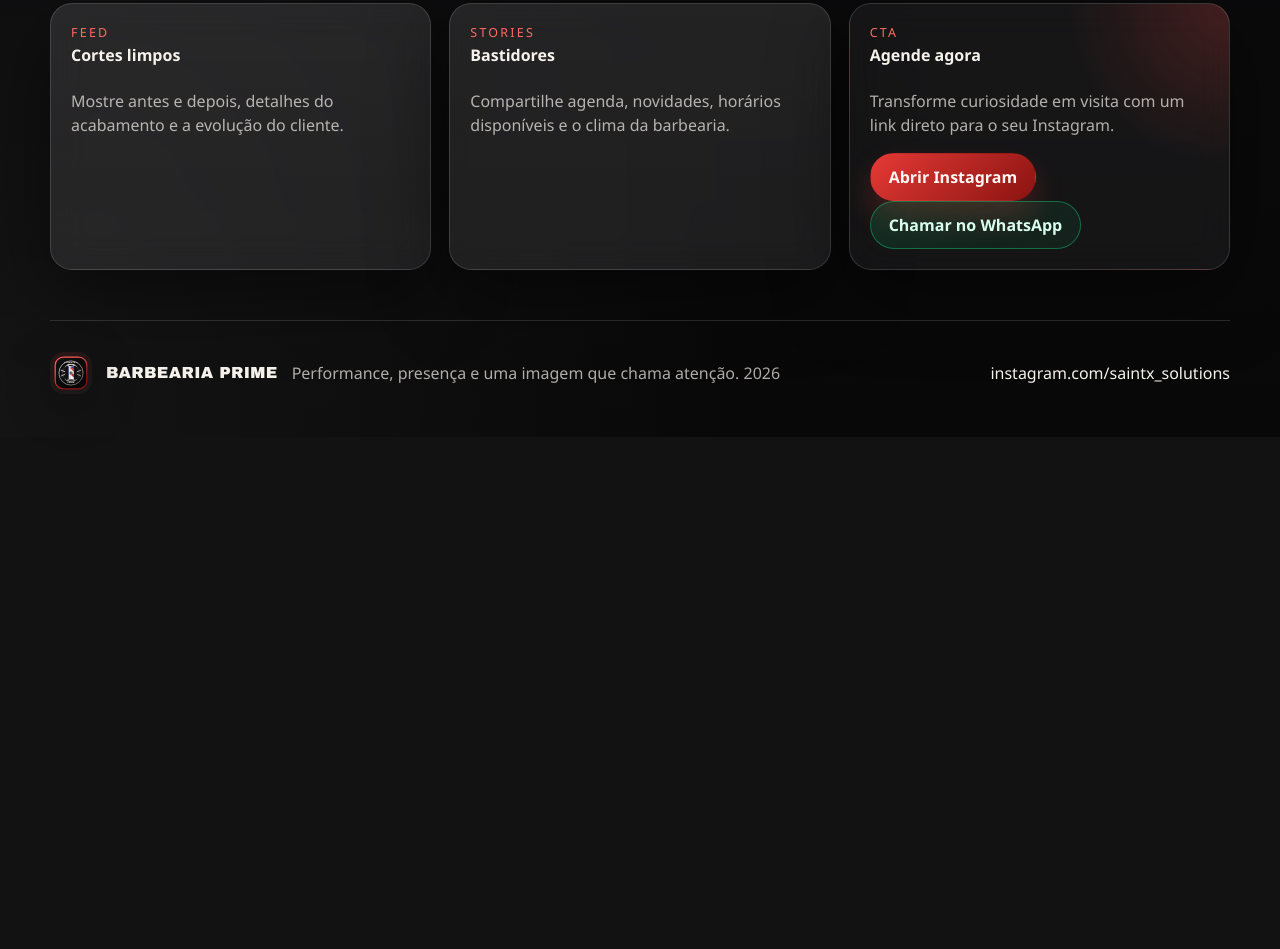
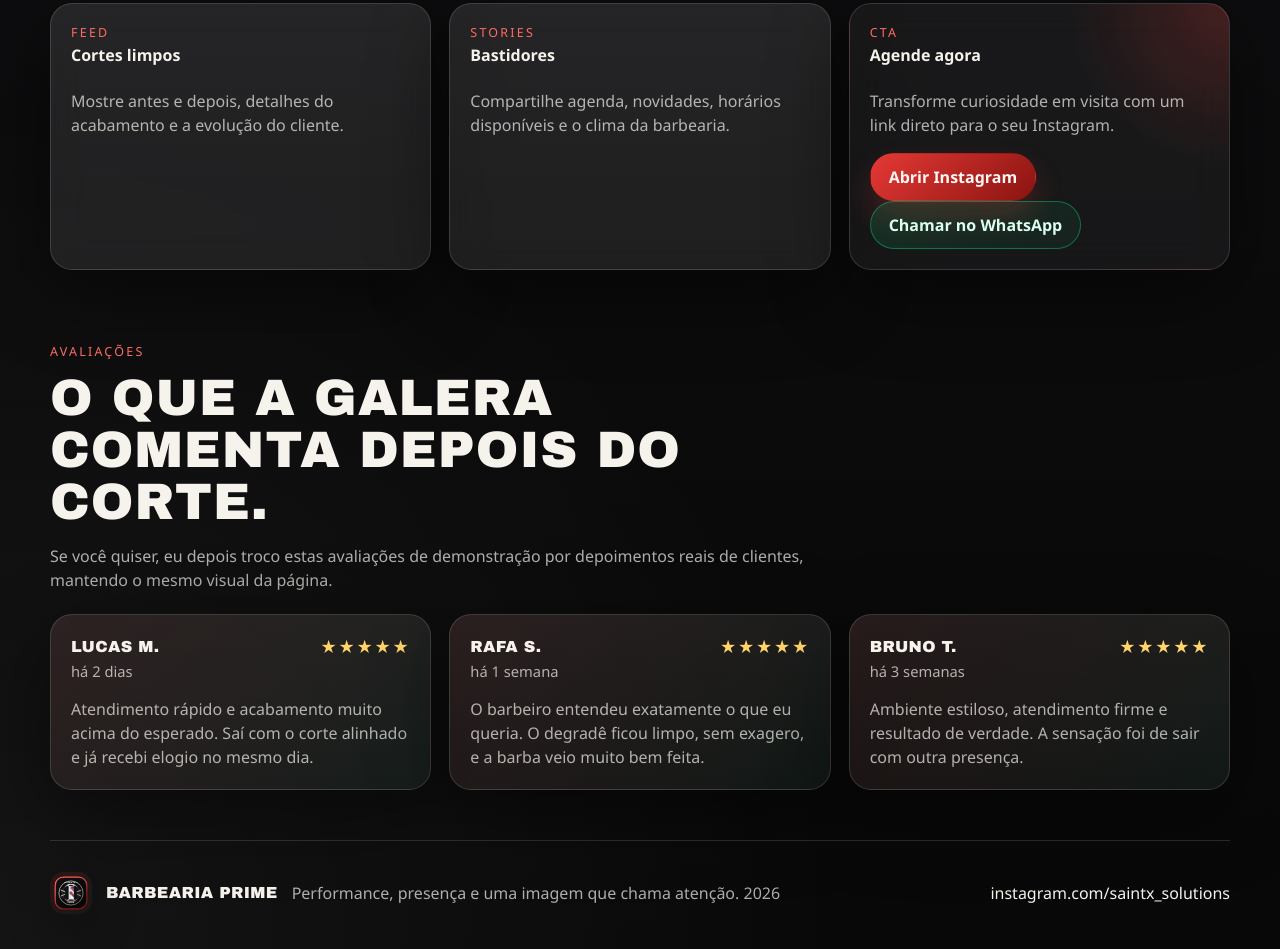
Before and after one commit to SaintXSolutions/Barbearia-landingpages, a plain HTML site: page index.html in a window 1280 px wide. Shown: the part 2712-3661 px from the top of the page. Before the commit the page ends 3149 px from the top, so only its background shows below. Drawn offline with Linux system fonts and the light colour scheme.

Commit message:
Atualiza o site

```diff
--- a/index.html
+++ b/index.html
@@ -197,6 +197,61 @@
             </article>
           </div>
         </section>
+
+        <section class="content-section reveal" id="avaliacoes">
+          <div class="section-heading">
+            <span class="section-kicker">Avaliações</span>
+            <h2>O que a galera comenta depois do corte.</h2>
+            <p>
+              Se você quiser, eu depois troco estas avaliações de demonstração por depoimentos reais
+              de clientes, mantendo o mesmo visual da página.
+            </p>
+          </div>
+
+          <div class="reviews-grid" aria-label="Avaliações de demonstração">
+            <article class="review-card">
+              <div class="review-top">
+                <div>
+                  <strong>Lucas M.</strong>
+                  <span>há 2 dias</span>
+                </div>
+                <div class="review-stars" aria-label="5 estrelas">★★★★★</div>
+              </div>
+              <p>
+                Atendimento rápido e acabamento muito acima do esperado. Saí com o corte alinhado e já
+                recebi elogio no mesmo dia.
+              </p>
+            </article>
+
+            <article class="review-card">
+              <div class="review-top">
+                <div>
+                  <strong>Rafa S.</strong>
+                  <span>há 1 semana</span>
+                </div>
+                <div class="review-stars" aria-label="5 estrelas">★★★★★</div>
+              </div>
+              <p>
+                O barbeiro entendeu exatamente o que eu queria. O degradê ficou limpo, sem exagero, e a
+                barba veio muito bem feita.
+              </p>
+            </article>
+
+            <article class="review-card">
+              <div class="review-top">
+                <div>
+                  <strong>Bruno T.</strong>
+                  <span>há 3 semanas</span>
+                </div>
+                <div class="review-stars" aria-label="5 estrelas">★★★★★</div>
+              </div>
+              <p>
+                Ambiente estiloso, atendimento firme e resultado de verdade. A sensação foi de sair com
+                outra presença.
+              </p>
+            </article>
+          </div>
+        </section>
       </main>
 
       <footer class="footer">
--- a/styles.css
+++ b/styles.css
@@ -394,6 +394,12 @@ a {
   gap: 18px;
 }
 
+.reviews-grid {
+  display: grid;
+  grid-template-columns: repeat(3, minmax(0, 1fr));
+  gap: 18px;
+}
+
 .insta-tile {
   min-height: 240px;
   display: flex;
@@ -409,6 +415,48 @@ a {
 .insta-tile .button {
   margin-top: auto;
   align-self: flex-start;
+}
+
+.review-card {
+  border: 1px solid var(--line);
+  border-radius: var(--radius-lg);
+  background:
+    linear-gradient(180deg, rgba(255, 255, 255, 0.06), rgba(255, 255, 255, 0.03)),
+    linear-gradient(135deg, rgba(229, 57, 53, 0.08), rgba(17, 211, 124, 0.04));
+  box-shadow: var(--shadow);
+  padding: 20px;
+}
+
+.review-top {
+  display: flex;
+  align-items: flex-start;
+  justify-content: space-between;
+  gap: 12px;
+  margin-bottom: 14px;
+}
+
+.review-top strong {
+  display: block;
+  font-family: "Arial Black", "Segoe UI Black", Impact, sans-serif;
+  letter-spacing: 0.02em;
+  text-transform: uppercase;
+}
+
+.review-top span {
+  color: var(--muted);
+  font-size: 0.92rem;
+}
+
+.review-stars {
+  color: #ffd56a;
+  letter-spacing: 0.08em;
+  font-size: 1rem;
+  white-space: nowrap;
+}
+
+.review-card p {
+  margin: 0;
+  color: var(--muted);
 }
 
 .footer {
@@ -445,7 +493,8 @@ a {
 
   .split,
   .service-grid,
-  .instagram-showcase {
+  .instagram-showcase,
+  .reviews-grid {
     grid-template-columns: 1fr;
   }
 
```
